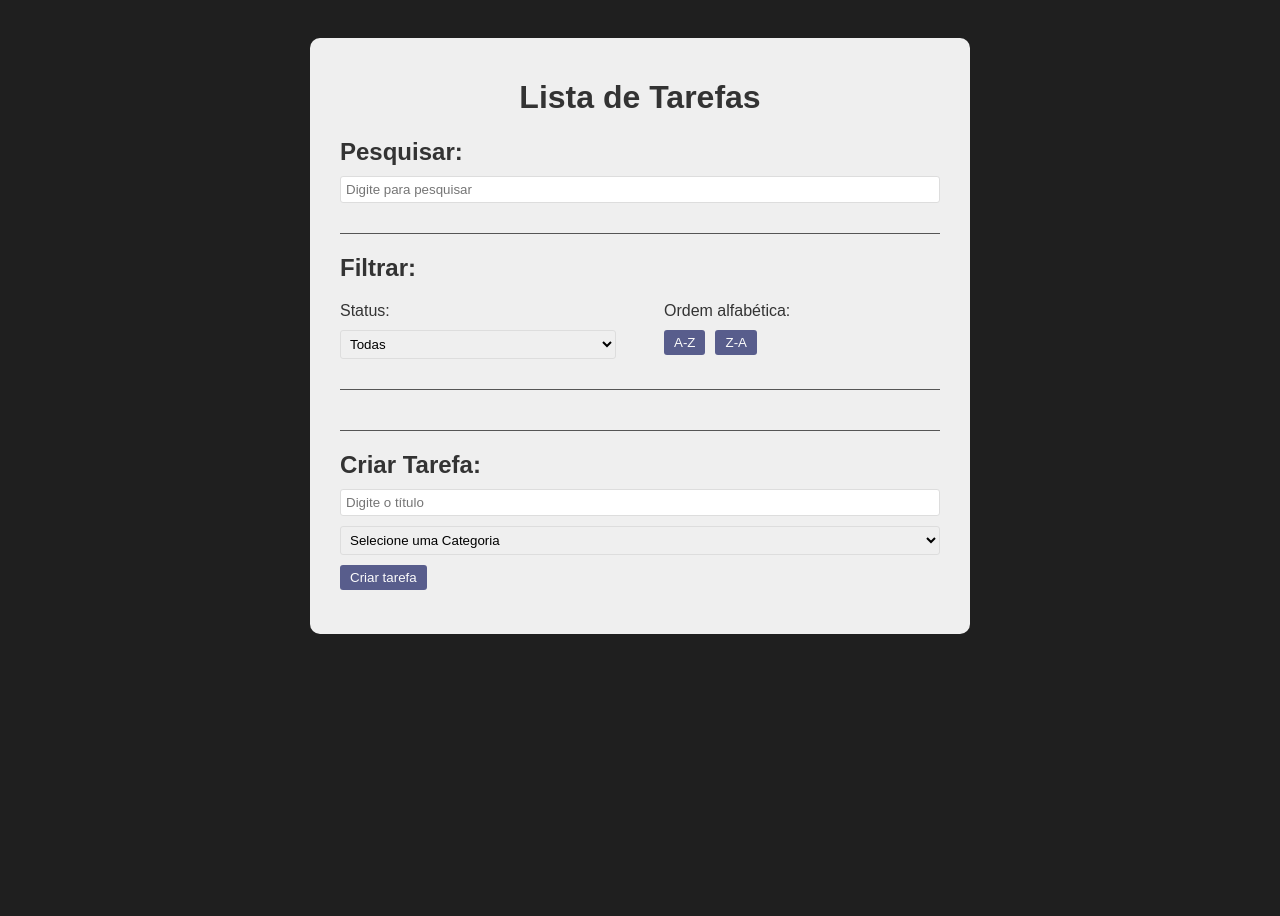
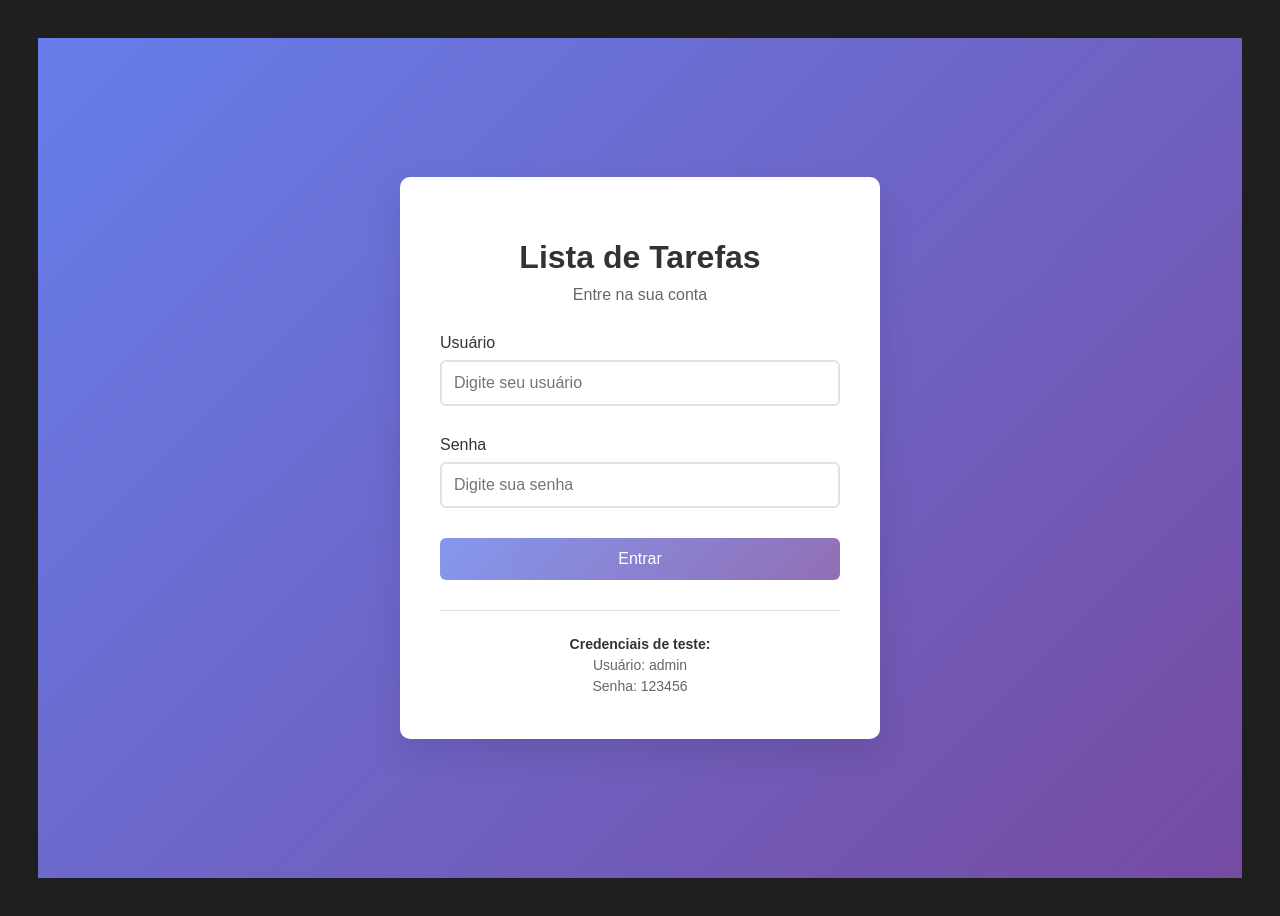
Before and after one commit to Joao-Gabriel-Salomao/MegaJr, a React (Vite) app: page / in a window 1280 px wide. Shown: the top 916 px of the page. Built offline with nearby package versions, Linux system fonts and the light colour scheme.

Commit message:
integração da pagina de login de usuário

```diff
--- a/src/App.css
+++ b/src/App.css
@@ -97,3 +97,59 @@ input, select{
 .filter-options div{
   flex: 1 1 0;
 }
+
+/* Adicione estes estilos ao seu App.css existente */
+
+.app-header {
+  display: flex;
+  justify-content: space-between;
+  align-items: center;
+  margin-bottom: 20px;
+  padding: 20px 0;
+  border-bottom: 2px solid #eee;
+}
+
+.app-header h1 {
+  margin: 0;
+  color: #333;
+}
+
+.user-info {
+  display: flex;
+  align-items: center;
+  gap: 15px;
+}
+
+.user-info span {
+  color: #666;
+  font-weight: 500;
+}
+
+.logout-btn {
+  background: #ff4757;
+  color: white;
+  border: none;
+  padding: 8px 16px;
+  border-radius: 4px;
+  cursor: pointer;
+  font-size: 14px;
+  transition: background-color 0.3s;
+}
+
+.logout-btn:hover {
+  background: #ff3742;
+}
+
+/* Responsivo */
+@media (max-width: 600px) {
+  .app-header {
+    flex-direction: column;
+    gap: 15px;
+    text-align: center;
+  }
+
+  .user-info {
+    flex-direction: column;
+    gap: 10px;
+  }
+}
--- a/src/App.jsx
+++ b/src/App.jsx
@@ -1,28 +1,41 @@
 import { useState } from 'react'
-
 import "./App.css"
 import Todo from "./components/Todo"
 import TodoForm from './components/TodoForm';
 import Search from './components/Search';
 import Filter from './components/Filter';
+import LoginPage from './components/LoginPage'; // Importar o componente de login
 
 function App() {
-  const[todos, setTodos] = useState([]);
+  // Estado para controlar se o usuário está logado
+  const [isAuthenticated, setIsAuthenticated] = useState(false);
+  const [currentUser, setCurrentUser] = useState('');
 
+  const [todos, setTodos] = useState([]);
   const [search, setSearch] = useState("")
-
   const [filter, setFilter] = useState('All');
   const [sort, setSort] = useState("Asc");
 
+  // Função para fazer login
+  const handleLogin = (userData) => {
+    setCurrentUser(userData.username);
+    setIsAuthenticated(true);
+  };
+
+  // Função para fazer logout
+  const handleLogout = () => {
+    setIsAuthenticated(false);
+    setCurrentUser('');
+    setTodos([]); // Limpar todos ao fazer logout
+  };
+
   const addTodo = (text, category) => {
-
     const newTodos = [...todos, {
       id: Date.now(),
       text,
       category,
       isCompleted: false,
-    },
-  ];
+    }];
     setTodos(newTodos);
   };
 
@@ -34,17 +47,33 @@ function App() {
   }
 
   const completeTodo = (id) => {
-    const newTodos =  [...todos]
+    const newTodos = [...todos]
     newTodos.map((todo) => todo.id === id ? todo.isCompleted = !todo.isCompleted : todo)
     setTodos(newTodos);
   }
 
-  return <div className='app'>
-    <h1>
-      Lista de Tarefas
-    </h1>
+  // Se não estiver autenticado, mostrar página de login
+  if (!isAuthenticated) {
+    return <LoginPage onLogin={handleLogin} />;
+  }
+
+  // Se estiver autenticado, mostrar a aplicação principal
+  return (
+    <div className='app'>
+      {/* Header com informações do usuário e logout */}
+      <div className="app-header">
+        <h1>Lista de Tarefas</h1>
+        <div className="user-info">
+          <span>Bem-vindo, {currentUser}!</span>
+          <button onClick={handleLogout} className="logout-btn">
+            Sair
+          </button>
+        </div>
+      </div>
+
       <Search search={search} setSearch={setSearch}/>
       <Filter filter={filter} setFilter={setFilter} setSort={setSort}/>
+
       <div className="todo-list">
         {todos
           .filter((todo) => {
@@ -52,17 +81,18 @@ function App() {
             if (filter === "Completed") return todo.isCompleted === true;
             if (filter === "Incomplete") return todo.isCompleted === false;
             return true;
-      }
-    )
-      .filter((todo) => todo.text.toLowerCase().includes(search.toLowerCase())
-      )
+          })
+          .filter((todo) => todo.text.toLowerCase().includes(search.toLowerCase()))
           .sort((a, b) => sort === "Asc" ? a.text.localeCompare(b.text) : b.text.localeCompare(a.text))
           .map((todo) => (
-        <Todo key={todo.id} todo = {todo} removeTodo={removeTodo} completeTodo={completeTodo}/>
-      ))}
+            <Todo key={todo.id} todo={todo} removeTodo={removeTodo} completeTodo={completeTodo}/>
+          ))
+        }
       </div>
+
       <TodoForm addTodo={addTodo}/>
     </div>
+  )
 }
 
 export default App
--- /dev/null
+++ b/src/components/LoginPage.css
@@ -0,0 +1,117 @@
+/* LoginPage.css */
+.login-container {
+  min-height: 100vh;
+  display: flex;
+  align-items: center;
+  justify-content: center;
+  background: linear-gradient(135deg, #667eea 0%, #764ba2 100%);
+  padding: 20px;
+  font-family: Arial, sans-serif;
+}
+
+.login-card {
+  background: white;
+  padding: 40px;
+  border-radius: 10px;
+  box-shadow: 0 15px 35px rgba(0, 0, 0, 0.1);
+  width: 100%;
+  max-width: 400px;
+  text-align: center;
+}
+
+.login-header h1 {
+  color: #333;
+  margin-bottom: 10px;
+  font-size: 2rem;
+}
+
+.login-header p {
+  color: #666;
+  margin-bottom: 30px;
+  font-size: 1rem;
+}
+
+.login-form {
+  text-align: left;
+}
+
+.form-group {
+  margin-bottom: 20px;
+}
+
+.form-group label {
+  display: block;
+  margin-bottom: 8px;
+  color: #333;
+  font-weight: 500;
+}
+
+.form-group input {
+  width: 100%;
+  padding: 12px;
+  border: 2px solid #e1e1e1;
+  border-radius: 6px;
+  font-size: 16px;
+  transition: border-color 0.3s;
+  box-sizing: border-box;
+}
+
+.form-group input:focus {
+  outline: none;
+  border-color: #667eea;
+}
+
+.form-group input:disabled {
+  background-color: #f5f5f5;
+  cursor: not-allowed;
+}
+
+.error-message {
+  background-color: #ffebee;
+  color: #c62828;
+  padding: 10px;
+  border-radius: 4px;
+  font-size: 14px;
+  margin-bottom: 20px;
+  text-align: center;
+}
+
+.login-button {
+  width: 100%;
+  padding: 12px;
+  background: linear-gradient(135deg, #667eea 0%, #764ba2 100%);
+  color: white;
+  border: none;
+  border-radius: 6px;
+  font-size: 16px;
+  font-weight: 500;
+  cursor: pointer;
+  transition: transform 0.2s, box-shadow 0.2s;
+}
+
+.login-button:hover:not(:disabled) {
+  transform: translateY(-2px);
+  box-shadow: 0 5px 15px rgba(0, 0, 0, 0.2);
+}
+
+.login-button:disabled {
+  opacity: 0.7;
+  cursor: not-allowed;
+  transform: none;
+}
+
+.login-help {
+  margin-top: 30px;
+  padding-top: 20px;
+  border-top: 1px solid #e1e1e1;
+  font-size: 14px;
+  color: #666;
+}
+
+.login-help p {
+  margin: 5px 0;
+}
+
+.login-help strong {
+  color: #333;
+}
--- /dev/null
+++ b/src/components/LoginPage.jsx
@@ -0,0 +1,107 @@
+import { useState } from 'react';
+import './LoginPage.css'; // Arquivo CSS que criaremos
+
+const LoginPage = ({ onLogin }) => {
+  const [formData, setFormData] = useState({
+    username: '',
+    password: ''
+  });
+  const [isLoading, setIsLoading] = useState(false);
+  const [error, setError] = useState('');
+
+  const handleInputChange = (e) => {
+    const { name, value } = e.target;
+    setFormData(prev => ({
+      ...prev,
+      [name]: value
+    }));
+    // Limpar erro quando usuário começar a digitar
+    if (error) setError('');
+  };
+
+  const handleSubmit = (e) => {
+    e.preventDefault();
+
+    // Validação básica
+    if (!formData.username.trim() || !formData.password.trim()) {
+      setError('Por favor, preencha todos os campos');
+      return;
+    }
+
+    setIsLoading(true);
+    setError('');
+
+    // Simular verificação de login (você pode substituir por sua lógica real)
+    setTimeout(() => {
+      // Aqui você pode adicionar validação real de usuário/senha
+      // Por exemplo: verificar se username === 'admin' && password === '123456'
+
+      if (formData.username === 'admin' && formData.password === '123456') {
+        // Login bem-sucedido
+        onLogin(formData);
+      } else {
+        // Login falhou
+        setError('Usuário ou senha incorretos');
+      }
+
+      setIsLoading(false);
+    }, 1000);
+  };
+
+  return (
+    <div className="login-container">
+      <div className="login-card">
+        <div className="login-header">
+          <h1>Lista de Tarefas</h1>
+          <p>Entre na sua conta</p>
+        </div>
+
+        <div className="login-form">
+          <div className="form-group">
+            <label htmlFor="username">Usuário</label>
+            <input
+              type="text"
+              id="username"
+              name="username"
+              value={formData.username}
+              onChange={handleInputChange}
+              placeholder="Digite seu usuário"
+              disabled={isLoading}
+            />
+          </div>
+
+          <div className="form-group">
+            <label htmlFor="password">Senha</label>
+            <input
+              type="password"
+              id="password"
+              name="password"
+              value={formData.password}
+              onChange={handleInputChange}
+              placeholder="Digite sua senha"
+              disabled={isLoading}
+            />
+          </div>
+
+          {error && <div className="error-message">{error}</div>}
+
+          <button
+            onClick={handleSubmit}
+            disabled={isLoading}
+            className="login-button"
+          >
+            {isLoading ? 'Entrando...' : 'Entrar'}
+          </button>
+        </div>
+
+        <div className="login-help">
+          <p><strong>Credenciais de teste:</strong></p>
+          <p>Usuário: admin</p>
+          <p>Senha: 123456</p>
+        </div>
+      </div>
+    </div>
+  );
+};
+
+export default LoginPage;
```
Also changed, not shown: package.json (+7 -1 lines), 1 other file (tests, documents, lock files or other folders). Lines whose indentation alone changed are shown as unchanged.
